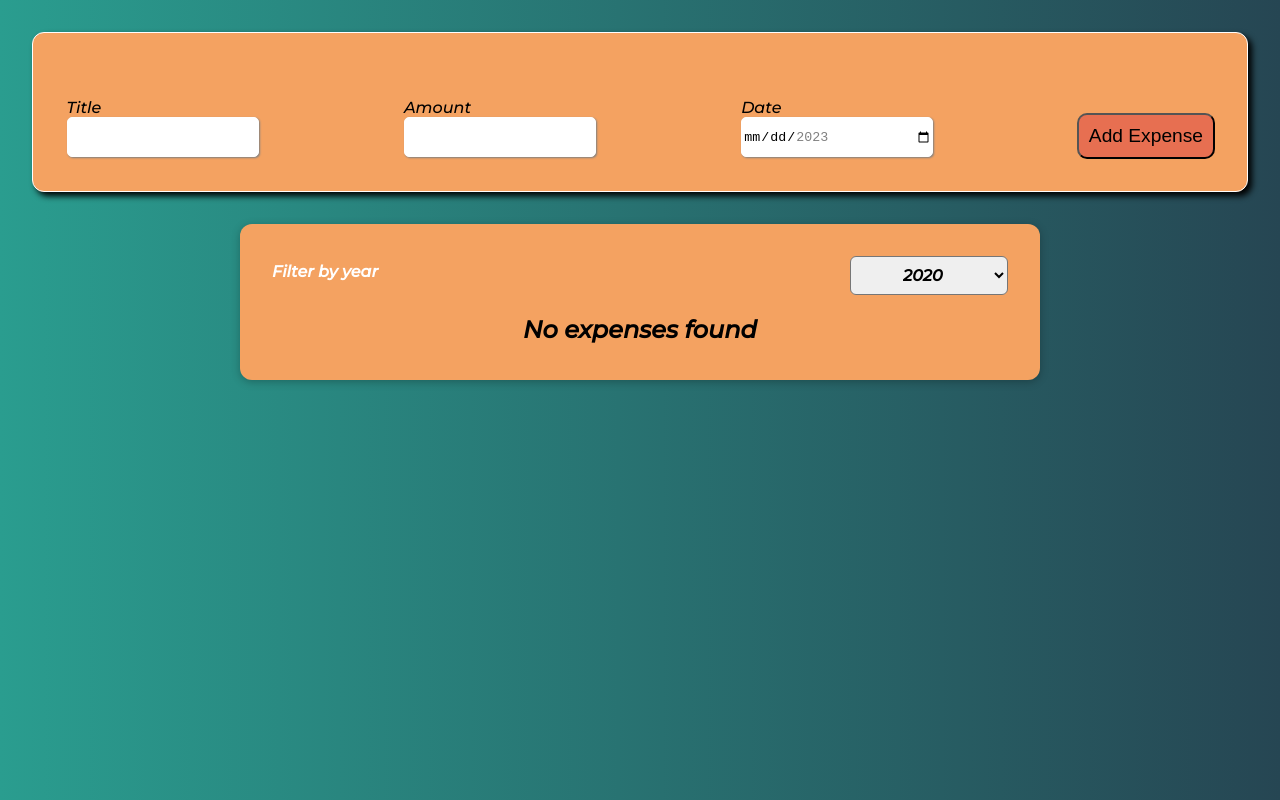
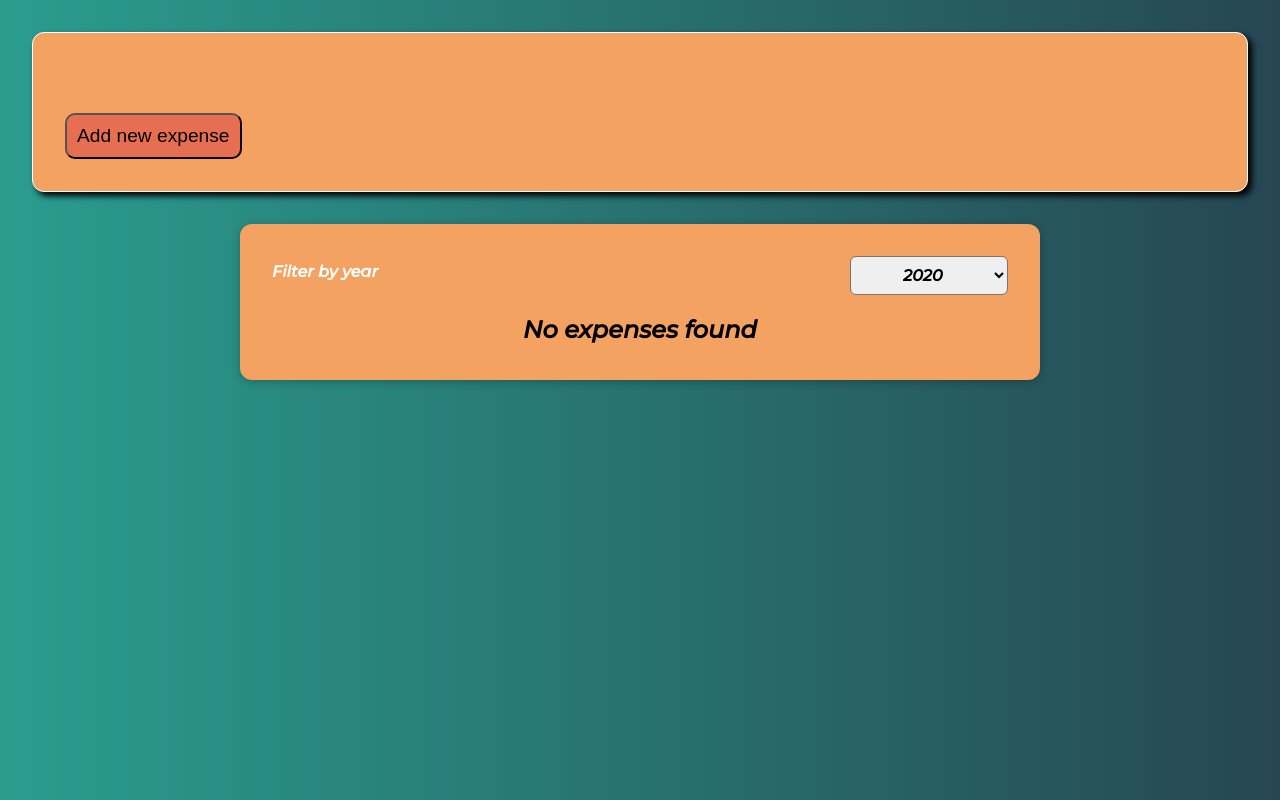
Before and after one commit to ValentaCodes/react-expense-tracker, a React (Create React App) app: page / in a window 1280 px wide. Built offline with nearby package versions, Linux system fonts and the light colour scheme.

Commit message:
Added button that will render Expense form

```diff
--- a/src/components/NewExpense/ExpenseForm.js
+++ b/src/components/NewExpense/ExpenseForm.js
@@ -1,13 +1,12 @@
-import React, { useState } from "react";
-import "../NewExpense/styles/ExpenseForm.css";
+import React, { useState } from 'react';
+import '../NewExpense/styles/ExpenseForm.css';
 function ExpenseForm(props) {
   // we use array destructuring to update value
   // first element something that describes value
   // second element is a function that updates the value
-  // return the following html with our imported css
-  const [enteredTitle, setEnteredTitle] = useState("");
-  const [enteredAmount, setEnteredAmount] = useState("");
-  const [enteredDate, setEnteredDate] = useState("");
+  const [enteredTitle, setEnteredTitle] = useState('');
+  const [enteredAmount, setEnteredAmount] = useState('');
+  const [enteredDate, setEnteredDate] = useState('');
 
   // NOTE: Instead of writing 3 separate state hooks like above we can create an object inside.
   // const [userInput, setUserInput] = useState({
@@ -15,20 +14,20 @@ function ExpenseForm(props) {
   //   enteredAmount: "",
   //   enteredDate: "",
   // });
+
   // NOTE: Then we pass a function into the function
-  // const titleChangeHandler = (event) => {
+  // const inputChangeHandler = (event) => {
   //   setUserInput((prevState) => {
-  //     return { ...prevState, enteredTitle: event.target.value };
+  //     return {...prevState, enteredTitle: event.target.value};
   //   });
   // };
 
-  const titleChangeHandler = (event) => {
+  const titleHandler = (event) => {
     setEnteredTitle(event.target.value);
   };
   const amountHandler = (event) => {
     setEnteredAmount(event.target.value);
   };
-
   const dateHandler = (event) => {
     setEnteredDate(event.target.value);
   };
@@ -43,20 +42,30 @@ function ExpenseForm(props) {
     };
 
     props.onSaveExpenseData(expenseData);
-    setEnteredTitle("");
-    setEnteredDate("");
-    setEnteredAmount("");
+    setEnteredTitle('');
+    setEnteredDate('');
+    setEnteredAmount('');
   };
-  return (
+
+  // const [isOpen, setIsOpen] = useState(true);
+  const [isShowing, setIsShowing] = useState(false);
+
+  const openFormHandler = () => {
+    setIsShowing(true);
+  };
+  const closeFormHandler = () => {
+    setIsShowing(false);
+  };
+
+  let expenseForm;
+
+  if (isShowing) {
+    return (expenseForm = (
       <form onSubmit={submitHandler}>
         <div className='new-expense__controls'>
           <div className='new-expense__control'>
             <label>Title</label>
-          <input
-            type='text'
-            value={enteredTitle}
-            onChange={titleChangeHandler}
-          />
+            <input type='text' value={enteredTitle} onChange={titleHandler} />
           </div>
           <div className='new-expense__control'>
             <label>Amount</label>
@@ -79,11 +88,29 @@ function ExpenseForm(props) {
             />
           </div>
           <div className='new-expense__actions'>
+            <button onClick={closeFormHandler} type='reset'>
+              Cancel
+            </button>
             <button type='submit'>Add Expense</button>
           </div>
         </div>
       </form>
+    ));
+  }
+
+  let openForm;
+
+  if (!isShowing) {
+    openForm = (
+      <div className='new-expense__controls'>
+        <div className='new-expense__actions'>
+          <button onClick={openFormHandler}>Add new expense</button>
+        </div>
+      </div>
     );
   }
 
+  return <div>{!isShowing ? openForm : expenseForm}</div>;
+}
+
 export default ExpenseForm;
```
Lines whose indentation alone changed are shown as unchanged.
